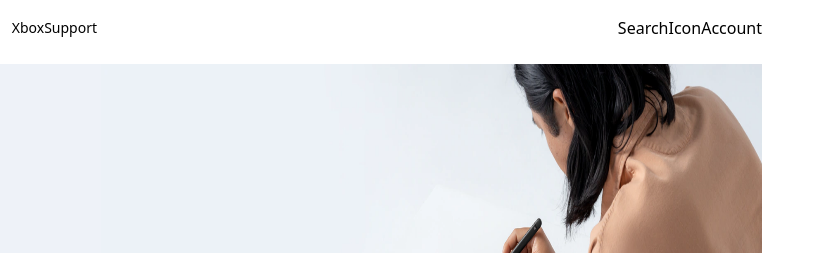
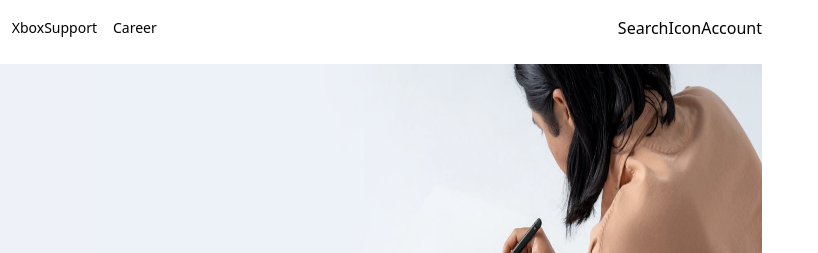
Before and after one commit to i-dipanshu/Microsoft-clone, a website built with Vite: page index.html in a window 1280 px wide. Shown: the top 253 px of the page, 462-1280 px from the left. Built offline with nearby package versions, Linux system fonts and the light colour scheme.

Commit message:
Add career

```diff
--- a/index.html
+++ b/index.html
@@ -26,6 +26,7 @@
           <div>Windows</div>
           <div>Surface</div>
           <div>XboxSupport</div>
+          <div>Career</div>
         </div>
       </div>
 
```
